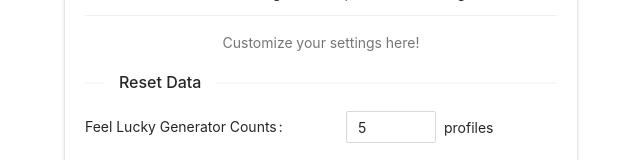
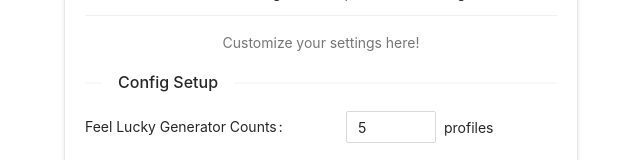
Before and after one commit to argaghulamahmad/unfollowers, a React (Create React App) app: page /config in a window 1280 px wide. Shown: the part 148-308 px from the top of the page, without its empty margins (319-959 px from the left). Built offline with nearby package versions, Linux system fonts and the light colour scheme.

Commit message:
update wording

```diff
--- a/src/components/Config.js
+++ b/src/components/Config.js
@@ -9,7 +9,7 @@ const Config = () => {
                 Customize your settings here!
             </div>
             <div>
-                <Divider orientation="left">Reset Data</Divider>
+                <Divider orientation="left">Config Setup</Divider>
                 <Space direction="vertical" size="middle" style={{display: 'flex'}}>
                     <Form
                         name="configForm"
```
